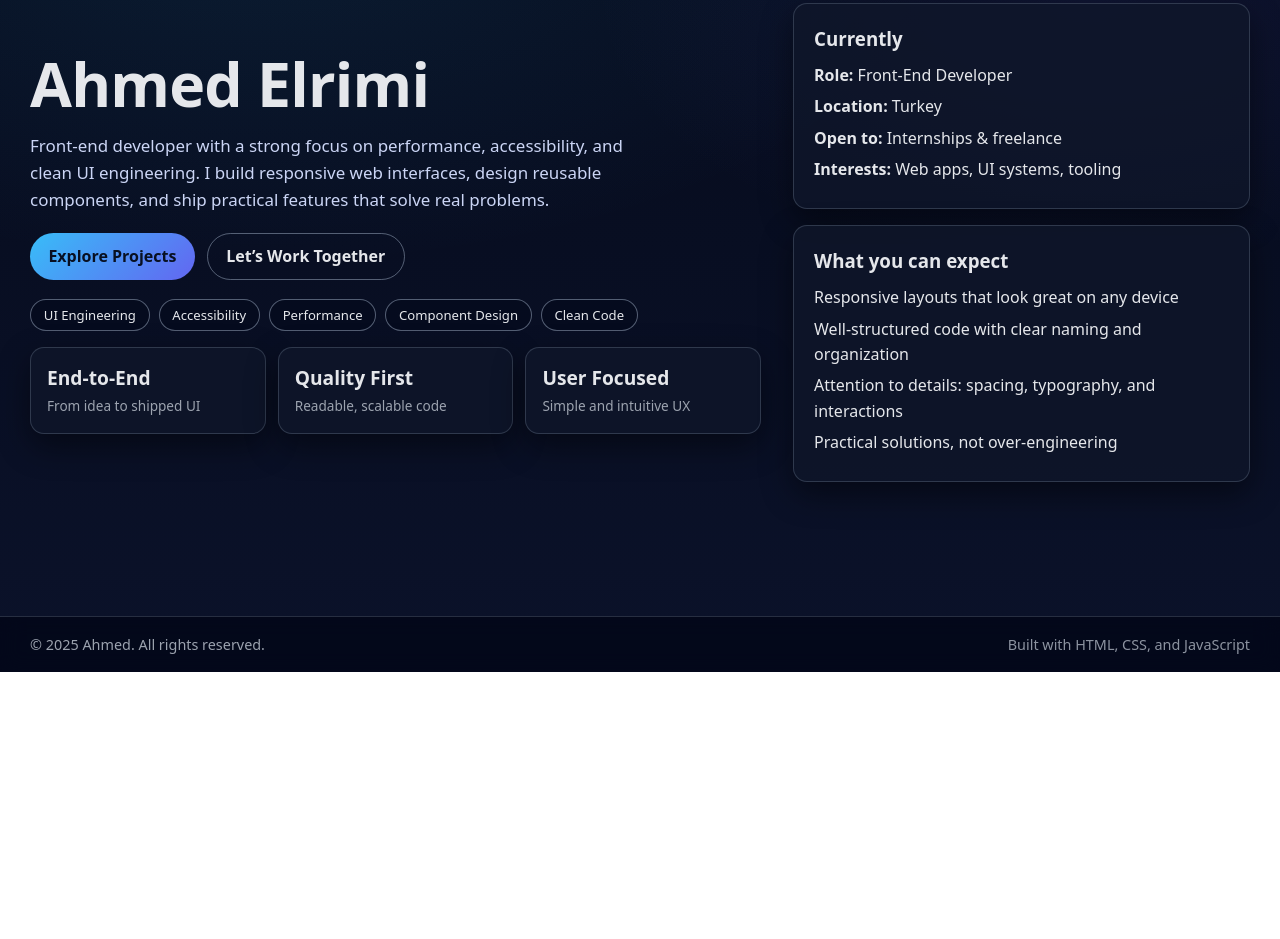
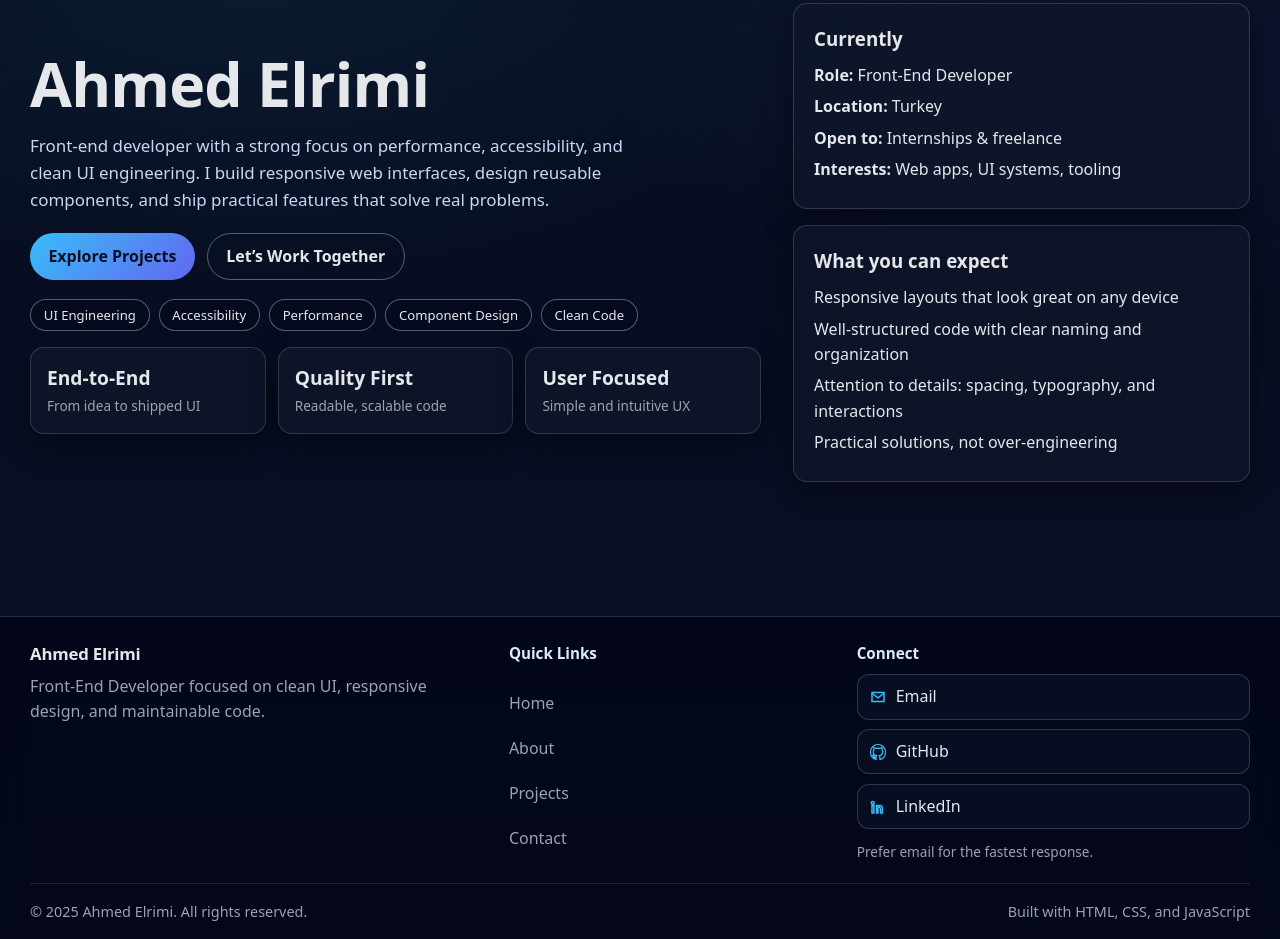
Before and after one commit to SauWebProgramming/web-tech-project-Ahmed-elrimi, a plain HTML site: page index.html in a window 1280 px wide. Shown: the part 177-1116 px from the top of the page. Before the commit the page ends 849 px from the top, so only its background shows below. Drawn offline with Linux system fonts and the light colour scheme.

Commit message:
Improve footer layout and add social links

```diff
--- a/css/style.css
+++ b/css/style.css
@@ -112,12 +112,90 @@ main#app{
 ========================= */
 .site-footer{
   border-top: 1px solid var(--border);
-  background: rgba(2, 6, 23, 0.78);
+  background: rgba(2, 6, 23, 0.82);
   backdrop-filter: blur(10px);
-  padding-block: 1rem;
+  padding-top: 1.5rem;
 }
 
-.footer-inner{
+.footer-grid{
+  display: grid;
+  grid-template-columns: 1.4fr 1fr 1.2fr;
+  gap: 1.25rem;
+  padding-bottom: 1.25rem;
+}
+
+.footer-title{
+  font-size: 1.05rem;
+  letter-spacing: -0.2px;
+  margin-bottom: .4rem;
+}
+
+.footer-text{
+  color: var(--muted);
+  max-width: 45ch;
+}
+
+.footer-heading{
+  font-size: .95rem;
+  margin-bottom: .6rem;
+  color: #dbeafe;
+}
+
+.footer-nav{
+  display: grid;
+  gap: .5rem;
+}
+
+.footer-nav a{
+  color: var(--muted);
+  width: fit-content;
+  border-bottom: 1px solid transparent;
+  padding-bottom: .1rem;
+  transition: color .2s ease, border-color .2s ease;
+}
+.footer-nav a:hover{
+  color: var(--brand);
+  border-bottom-color: rgba(56,189,248,.55);
+}
+
+.social-row{
+  display: grid;
+  gap: .6rem;
+}
+
+.social-link{
+  display: inline-flex;
+  align-items: center;
+  gap: .55rem;
+  padding: .55rem .7rem;
+  border-radius: 12px;
+  border: 1px solid rgba(148, 163, 184, 0.28);
+  background: rgba(15, 23, 42, 0.55);
+  color: var(--text);
+  transition: transform .12s ease, border-color .12s ease, background .12s ease;
+}
+.social-link:hover{
+  transform: translateY(-1px);
+  border-color: rgba(56,189,248,.5);
+  background: rgba(15, 23, 42, 0.75);
+}
+
+.icon{
+  display: inline-flex;
+  align-items: center;
+  justify-content: center;
+  color: var(--brand);
+}
+
+.footer-mini{
+  margin-top: .75rem;
+  color: var(--muted);
+  font-size: .85rem;
+}
+
+.footer-bottom{
+  border-top: 1px solid rgba(148, 163, 184, 0.18);
+  padding-block: 1rem;
   display: flex;
   justify-content: space-between;
   align-items: center;
@@ -126,8 +204,6 @@ main#app{
   color: var(--muted);
   font-size: .9rem;
 }
-
-.footer-note{ opacity: .9; }
 
 /* =========================
    Responsive Navigation
@@ -156,6 +232,15 @@ main#app{
     flex-direction: column;
     gap: .25rem;
   }
+
+  @media (max-width: 900px){
+  .footer-grid{
+    grid-template-columns: 1fr;
+  }
+  .footer-text{
+    max-width: 70ch;
+  }
+}
 
 @media (max-width: 768px){
   .hero{
--- a/index.html
+++ b/index.html
@@ -32,11 +32,72 @@
   </main>
 
   <footer class="site-footer">
-    <div class="container footer-inner">
-      <p>© <span id="year"></span> Ahmed. All rights reserved.</p>
-      <p class="footer-note">Built with HTML, CSS, and JavaScript</p>
+  <div class="container footer-grid">
+    <div class="footer-brand">
+      <h3 class="footer-title">Ahmed Elrimi</h3>
+      <p class="footer-text">
+        Front-End Developer focused on clean UI, responsive design, and maintainable code.
+      </p>
     </div>
-  </footer>
+
+    <nav class="footer-nav" aria-label="Footer navigation">
+      <h4 class="footer-heading">Quick Links</h4>
+      <a href="#home" data-link>Home</a>
+      <a href="#about" data-link>About</a>
+      <a href="#projects" data-link>Projects</a>
+      <a href="#contact" data-link>Contact</a>
+    </nav>
+
+    <div class="footer-social">
+      <h4 class="footer-heading">Connect</h4>
+
+      <div class="social-row">
+        <a class="social-link" href="mailto:ahmedalremi585379@gmail.com" aria-label="Email">
+          <span class="icon" aria-hidden="true">
+            <!-- Mail -->
+            <svg viewBox="0 0 24 24" width="18" height="18" fill="none">
+              <path d="M4 6h16v12H4V6Z" stroke="currentColor" stroke-width="2" />
+              <path d="m4 7 8 6 8-6" stroke="currentColor" stroke-width="2" />
+            </svg>
+          </span>
+          <span>Email</span>
+        </a>
+
+        <a class="social-link" href="https://github.com/Ahmed-Elrimi" target="_blank" rel="noopener noreferrer" aria-label="GitHub">
+          <span class="icon" aria-hidden="true">
+            <!-- GitHub -->
+            <svg viewBox="0 0 24 24" width="18" height="18" fill="none">
+              <path d="M12 2C6.477 2 2 6.58 2 12.234c0 4.52 2.865 8.353 6.839 9.706.5.096.682-.22.682-.49 0-.24-.008-.873-.013-1.713-2.782.618-3.369-1.376-3.369-1.376-.454-1.177-1.109-1.49-1.109-1.49-.907-.64.069-.627.069-.627 1.003.073 1.53 1.053 1.53 1.053.892 1.56 2.341 1.11 2.91.848.091-.664.35-1.11.636-1.365-2.22-.262-4.555-1.136-4.555-5.055 0-1.117.39-2.03 1.03-2.746-.103-.262-.446-1.317.098-2.746 0 0 .84-.275 2.75 1.05A9.35 9.35 0 0 1 12 6.8c.85.004 1.705.12 2.504.35 1.909-1.325 2.748-1.05 2.748-1.05.545 1.429.202 2.484.1 2.746.64.716 1.028 1.63 1.028 2.746 0 3.93-2.339 4.79-4.566 5.047.359.316.678.94.678 1.894 0 1.366-.012 2.466-.012 2.802 0 .272.18.59.688.49C19.138 20.584 22 16.75 22 12.234 22 6.58 17.523 2 12 2Z" stroke="currentColor" stroke-width="1.6"/>
+            </svg>
+          </span>
+          <span>GitHub</span>
+        </a>
+
+        <a class="social-link" href="https://www.linkedin.com/in/Ahmed-Elrimi" target="_blank" rel="noopener noreferrer" aria-label="LinkedIn">
+          <span class="icon" aria-hidden="true">
+            <!-- LinkedIn -->
+            <svg viewBox="0 0 24 24" width="18" height="18" fill="none">
+              <path d="M6.94 6.5A1.94 1.94 0 1 1 3.06 6.5a1.94 1.94 0 0 1 3.88 0Z" stroke="currentColor" stroke-width="2"/>
+              <path d="M4 10h2.5v10H4V10Z" stroke="currentColor" stroke-width="2"/>
+              <path d="M10 10h2.4v1.4h.03c.34-.66 1.18-1.36 2.42-1.36 2.59 0 3.07 1.77 3.07 4.08V20H15.4v-4.9c0-1.17-.02-2.67-1.6-2.67-1.6 0-1.85 1.3-1.85 2.58V20H10V10Z" stroke="currentColor" stroke-width="2"/>
+            </svg>
+          </span>
+          <span>LinkedIn</span>
+        </a>
+      </div>
+
+      <p class="footer-mini">
+        Prefer email for the fastest response.
+      </p>
+    </div>
+  </div>
+
+  <div class="container footer-bottom">
+    <p>© <span id="year"></span> Ahmed Elrimi. All rights reserved.</p>
+    <p>Built with HTML, CSS, and JavaScript</p>
+  </div>
+</footer>
+
 
   <script src="js/app.js" type="module"></script>
 </body>
```
